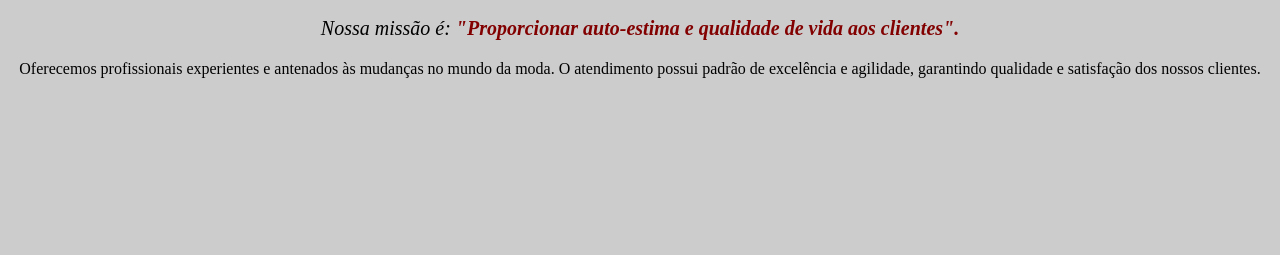
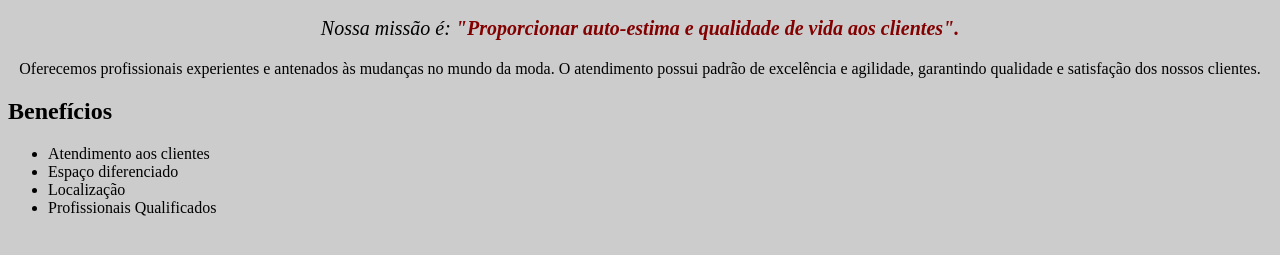
Before and after one commit to MarianaCoradi/Comeco_Frontend, a plain HTML site: page index.html in a window 1280 px wide. Shown: the part 147-402 px from the top of the page. Drawn offline with Linux system fonts and the light colour scheme.

Commit message:
Criando lista não ordenada e adicionando itens a ela, além disso, adicionando esse itens a classe itens para sua modificação no css

```diff
--- a/index.html
+++ b/index.html
@@ -18,5 +18,15 @@
 
         <p> Oferecemos profissionais experientes e antenados às mudanças no mundo da moda. O atendimento possui padrão de excelência
         e agilidade, garantindo qualidade e satisfação dos nossos clientes.</p>
+
+        <h2>Benefícios</h2>
+
+        <ul>
+            <li class="itens">Atendimento aos clientes</li>
+            <li class="itens">Espaço diferenciado</li>
+            <li class="itens">Localização</li>
+            <li class="itens">Profissionais Qualificados</li>
+        </ul>
+
     </body>
 </html>
```
